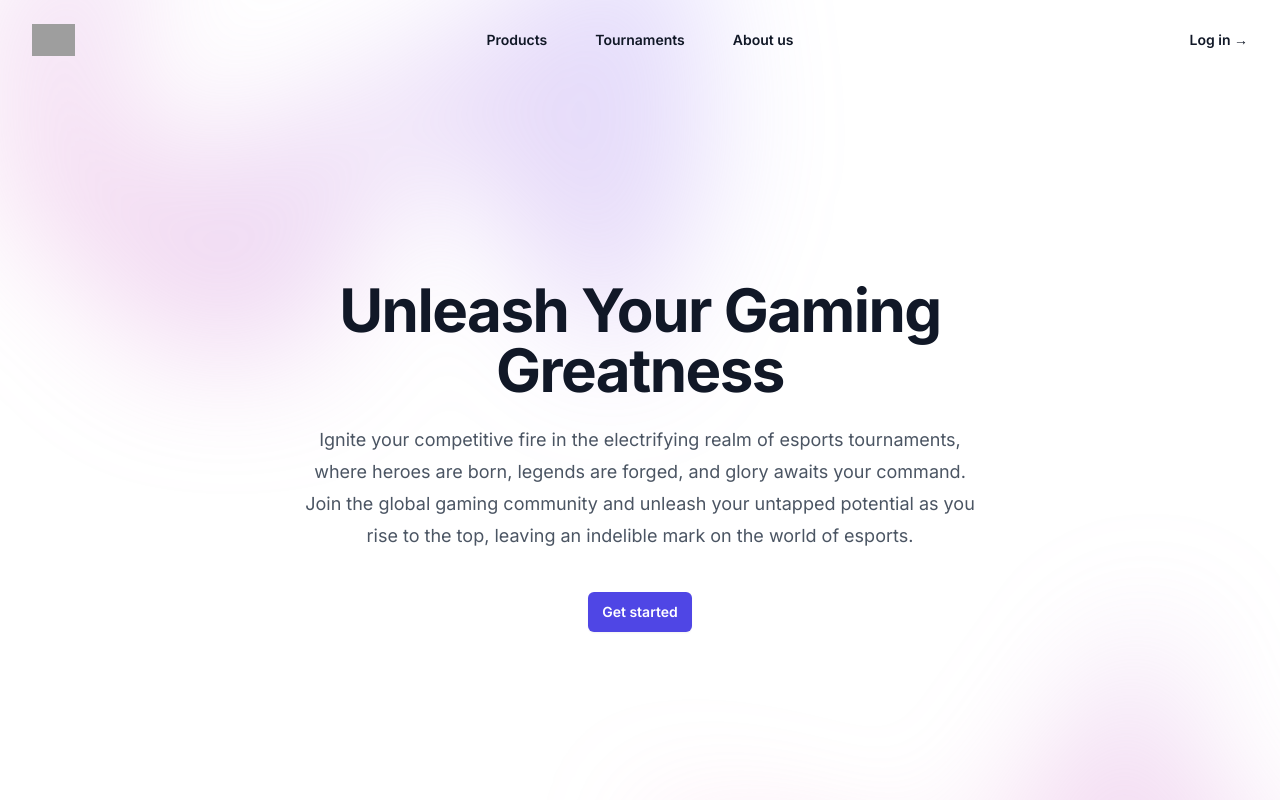
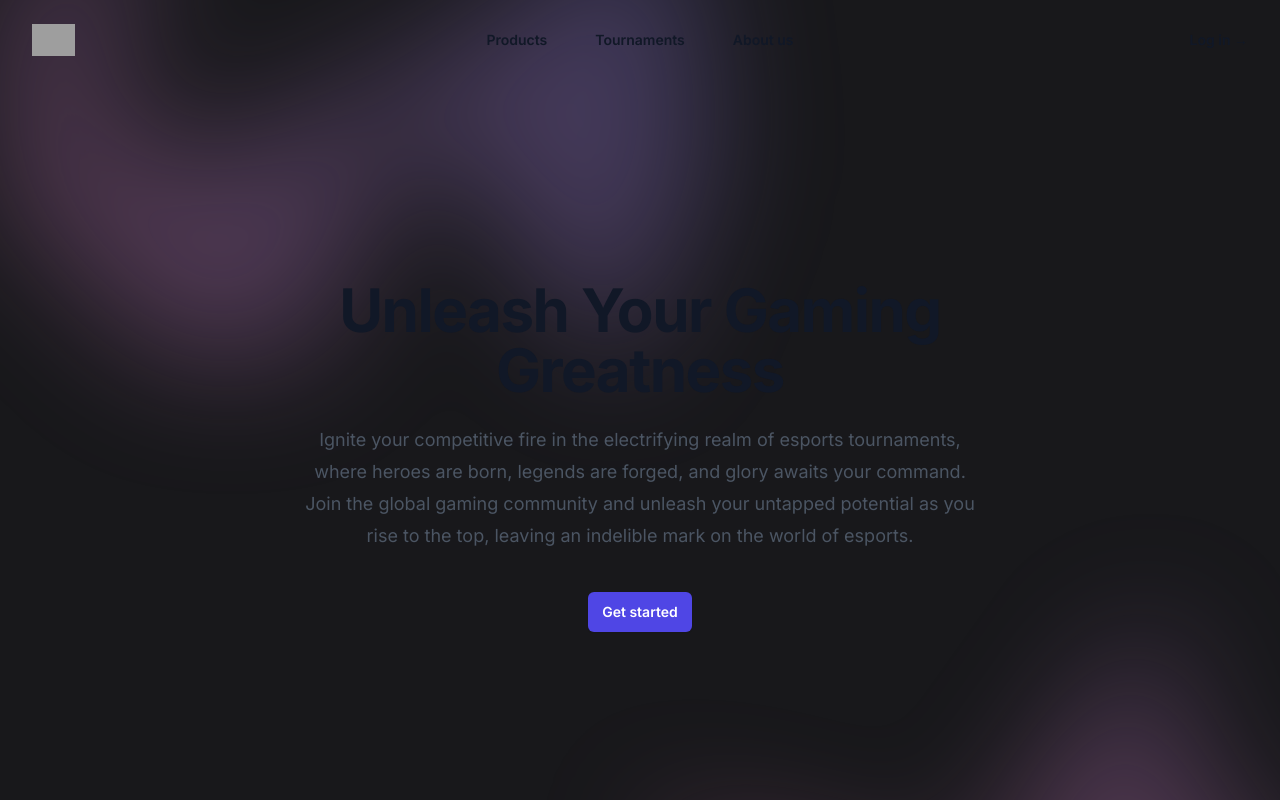
Before and after one commit to michelbeyrouty/esports_tournaments, a Next.js app: page / in a window 1280 px wide. Shown: the top 800 px of the page. Built offline with nearby package versions, Linux system fonts and the light colour scheme; grey boxes are pictures that could not be loaded.

Commit message:
Add navbar 1

```diff
--- a/components/Hero.tsx
+++ b/components/Hero.tsx
@@ -13,7 +13,7 @@ export default function Example() {
   const [mobileMenuOpen, setMobileMenuOpen] = useState(false);
 
   return (
-    <div className="bg-white">
+    <div className="bg-bg">
       <header className="absolute inset-x-0 top-0 z-50">
         <nav
           className="flex items-center justify-between p-6 lg:px-8"
--- a/tailwind.config.js
+++ b/tailwind.config.js
@@ -11,6 +11,10 @@ module.exports = {
       fontFamily: {
         'press-start': ['"Press Start 2P"', 'cursive'],
       },
+      colors: {
+        greeny: "#34d399",
+        bg: "rgb(24 24 27)"
+      },
       backgroundImage: {
         "pattern": "url('/bg.jpg')",
       },
```
